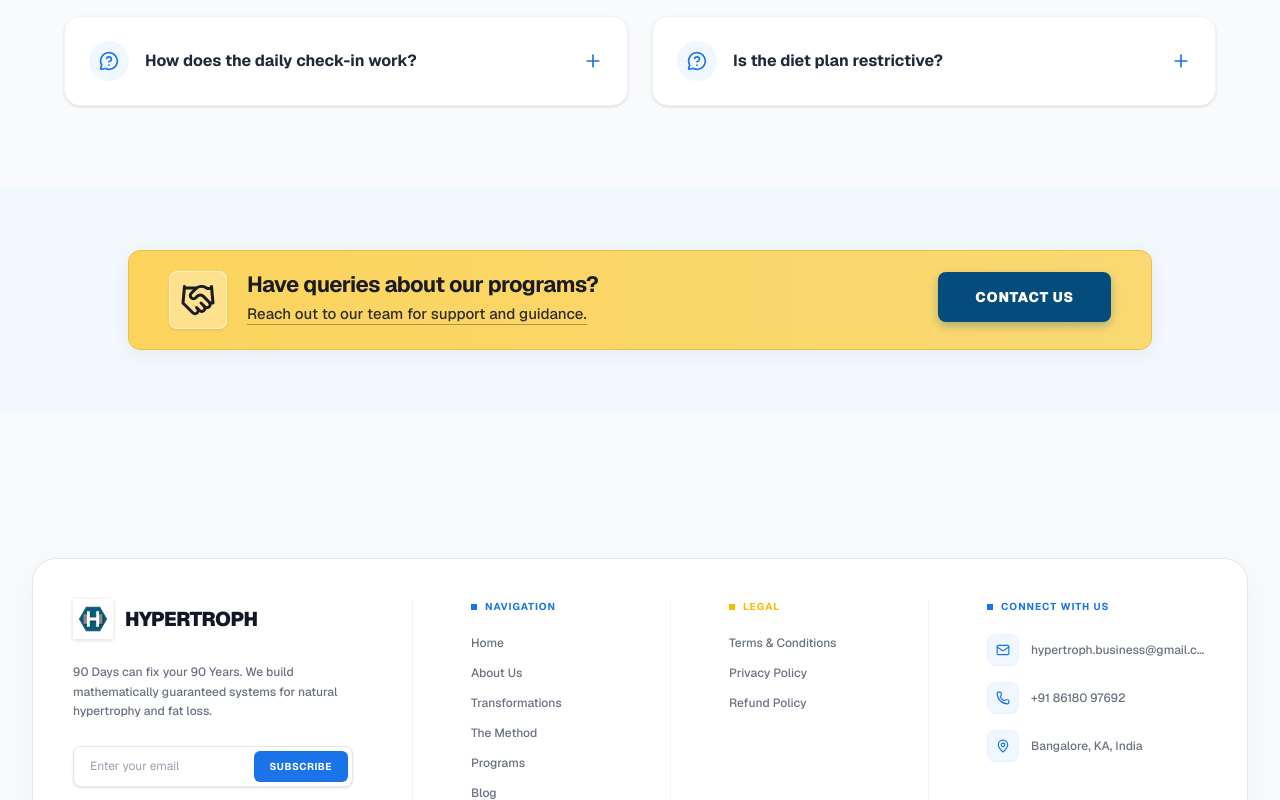
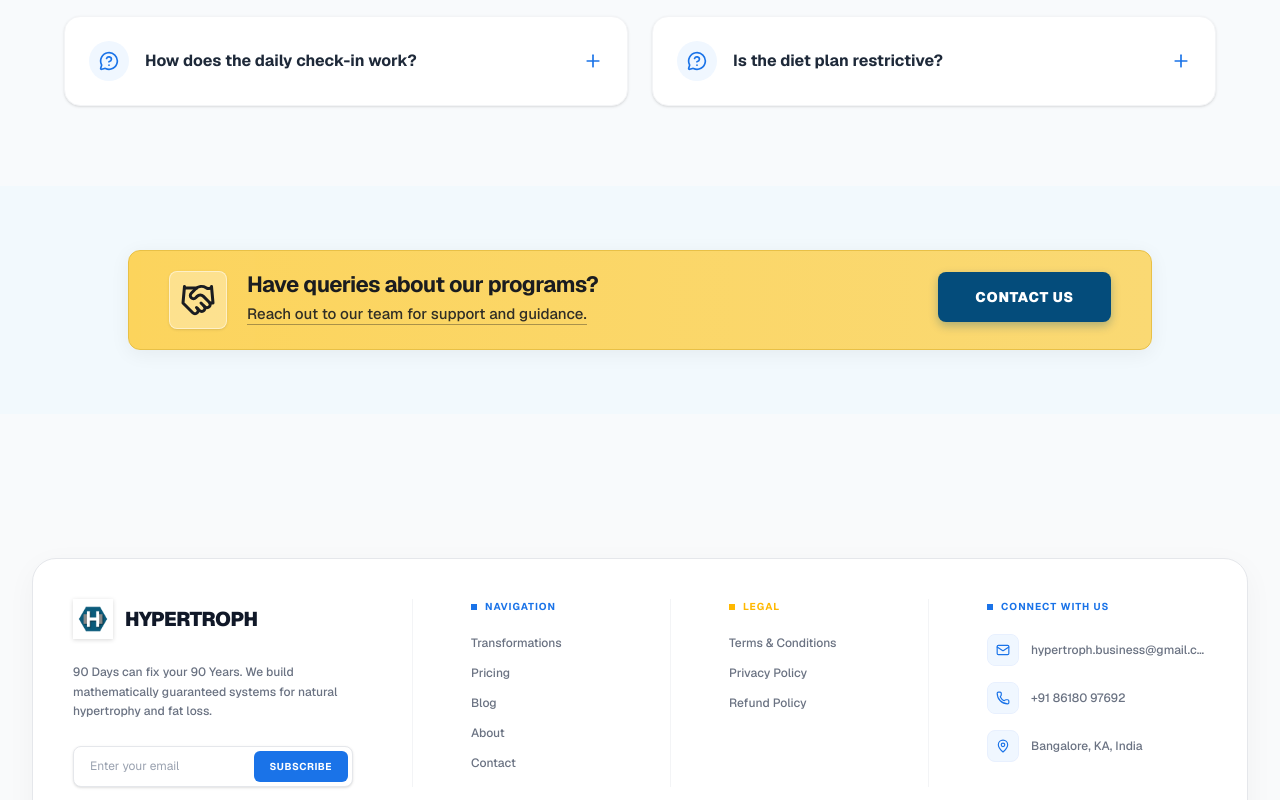
Before and after one commit to Saranshjais/Hypertroph, a Next.js app: page / in a window 1280 px wide. Shown: the part 4108-4908 px from the top of the page. Built offline with nearby package versions, Linux system fonts and the light colour scheme.

Commit message:
Update footer navigation sequence

```diff
--- a/src/components/Footer.tsx
+++ b/src/components/Footer.tsx
@@ -61,13 +61,11 @@ export default function Footer() {
                 NAVIGATION
               </h4>
               <ul className="space-y-3 text-[12px] text-gray-500 font-medium">
-                <li><Link href="/" className="hover:text-[#1a73e8] transition-colors">Home</Link></li>
-                <li><Link href="/about" className="hover:text-[#1a73e8] transition-colors">About Us</Link></li>
                 <li><Link href="/transformations" className="hover:text-[#1a73e8] transition-colors">Transformations</Link></li>
-                <li><Link href="/#method" className="hover:text-[#1a73e8] transition-colors">The Method</Link></li>
-                <li><Link href="/programs" className="hover:text-[#1a73e8] transition-colors">Programs</Link></li>
+                <li><Link href="/pricing" className="hover:text-[#1a73e8] transition-colors">Pricing</Link></li>
                 <li><Link href="/blog" className="hover:text-[#1a73e8] transition-colors">Blog</Link></li>
-                <li><Link href="/contact" className="hover:text-[#1a73e8] transition-colors">Contact Us</Link></li>
+                <li><Link href="/about" className="hover:text-[#1a73e8] transition-colors">About</Link></li>
+                <li><Link href="/contact" className="hover:text-[#1a73e8] transition-colors">Contact</Link></li>
               </ul>
             </div>
 
```
